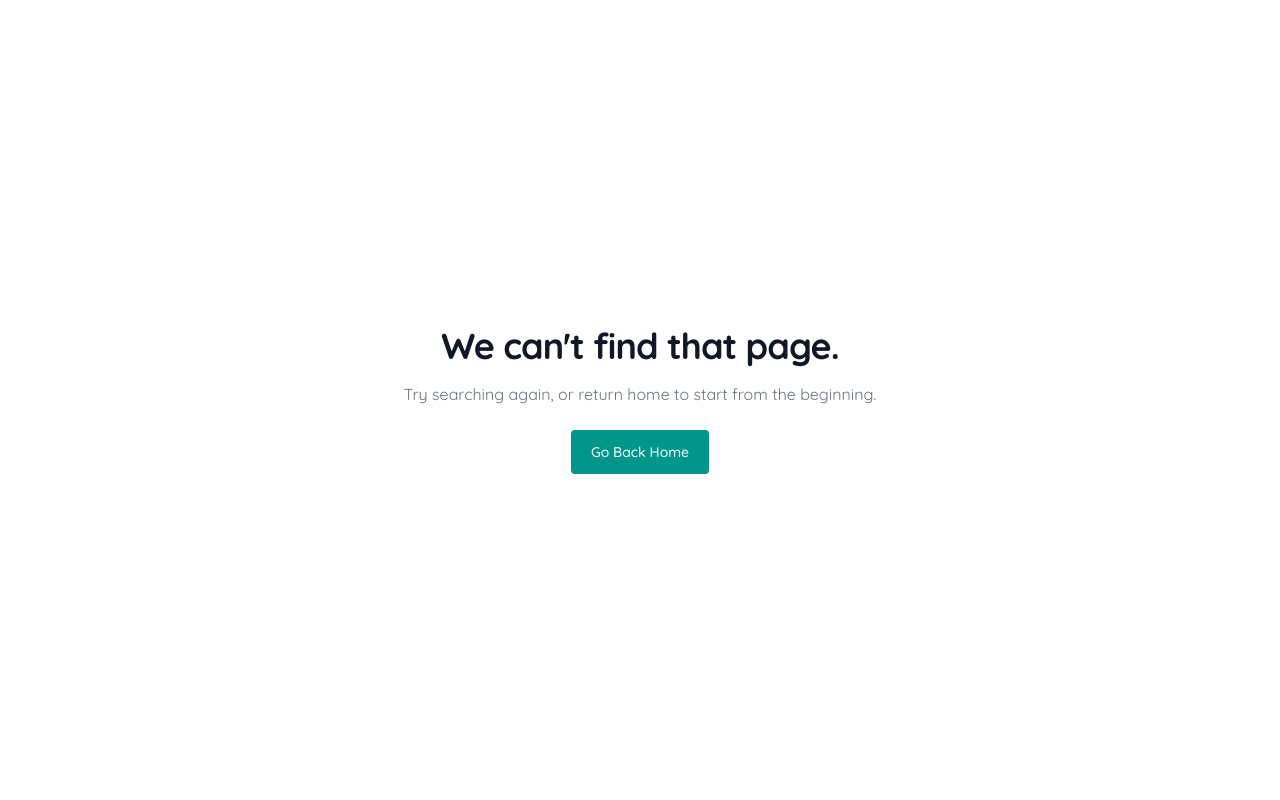
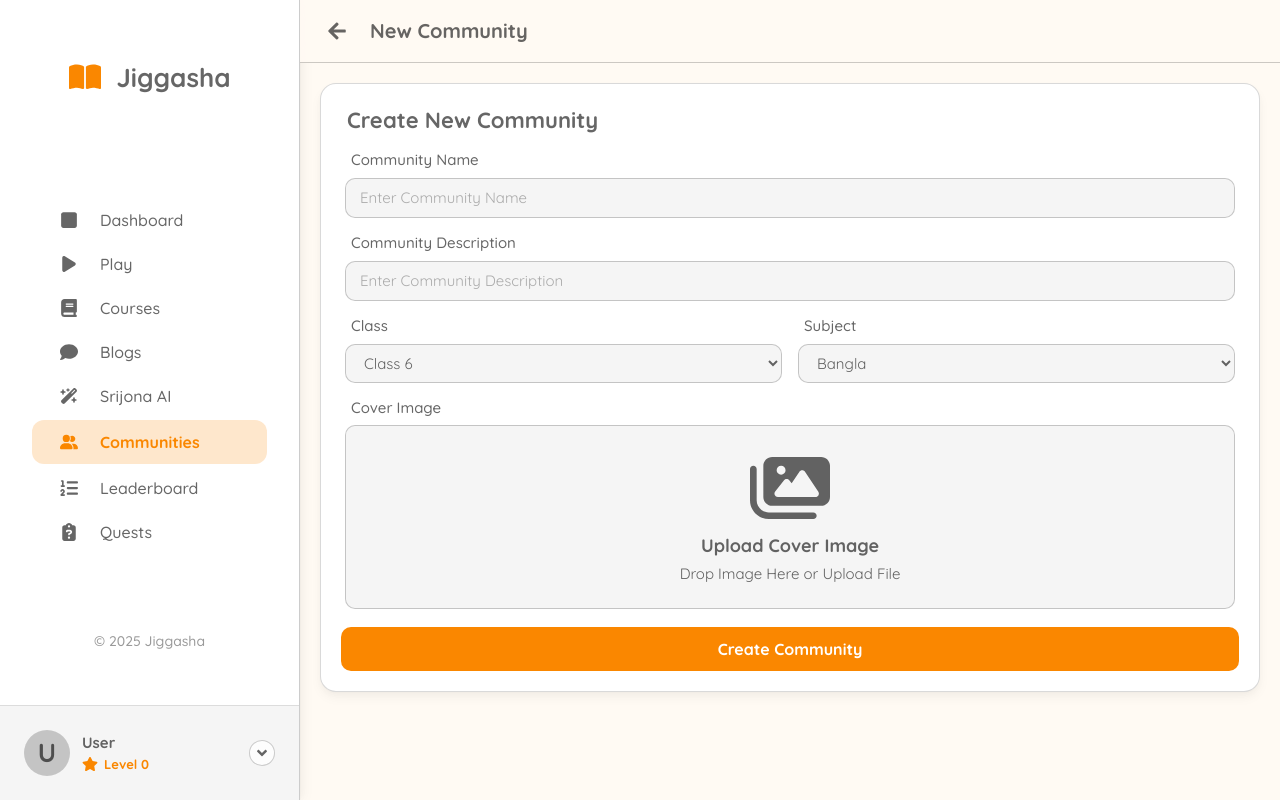
Before and after one commit to NahinIntesher/Jiggasha, a Next.js app in the folder client/: page /communities/new-community in a window 1280 px wide. Before the commit this address had no page. Built offline with nearby package versions, Linux system fonts and the light colour scheme.

Commit message:
community join and new community frontend

```diff
--- /dev/null
+++ b/client/src/app/(logged-in)/communities/new-community/page.js
@@ -0,0 +1,244 @@
+"use client";
+
+import HeaderAlt from "@/components/ui/HeaderAlt";
+import { useRouter } from "next/navigation";
+import React, { useRef, useState } from "react";
+import {
+  classLevel,
+  group,
+  department,
+  subject,
+  subjectName,
+} from "@/utils/Constant";
+import { FaImages, FaXmark } from "react-icons/fa6";
+
+export default function NewCommunity() {
+  const quillRef = useRef();
+
+  const router = useRouter();
+
+  const [errors, setErrors] = useState({});
+
+  const [formData, setFormData] = useState({
+    coverImage: null,
+    classLevel: "6",
+    group: "all",
+    subject: 101,
+    name: "",
+    description: "",
+  });
+
+  function deleteImage(e) {
+    e.stopPropagation();
+    e.preventDefault();
+
+    setFormData((prev) => ({
+      ...prev,
+      coverImage: null,
+    }));
+  }
+
+  const handleChange = (e) => {
+    const { name, value, files } = e.target;
+    if (name === "coverImage") {
+      setFormData({ ...formData, coverImage: files[0] });
+    } else {
+      setFormData({ ...formData, [name]: value });
+    }
+  };
+
+  const handleSubmit = async (e) => {
+    e.preventDefault();
+
+    try {
+      const formDataToSend = new FormData();
+      formDataToSend.append("coverImage", formData.coverImage);
+      formDataToSend.append("classLevel", formData.classLevel);
+      formDataToSend.append("name", formData.name);
+      formDataToSend.append("description", formData.description);
+      formDataToSend.append("group", formData.group);
+      formDataToSend.append("subject", formData.subject);
+
+      const response = await fetch("http://localhost:8000/communities/add", {
+        method: "POST",
+        body: formDataToSend,
+        credentials: "include",
+      });
+
+      const result = await response.json();
+
+      // const result = JSON.parse(resultText);
+
+      if (result.status === "Success") {
+        alert("Blog added!");
+        router.back();
+      } else {
+        console.error("Error adding blog:", result);
+      }
+    } catch (error) {
+      console.error("Error during blog creation:", error);
+      setErrors("An error occurred, please try again later.");
+    }
+  };
+
+  return (
+    <>
+      <HeaderAlt title="New Community" />
+
+      <form onSubmit={handleSubmit} className="formBox">
+        <div className="title">Create New Community</div>
+
+        <label>
+          <div className="name">Community Name</div>
+          <input
+            type="text"
+            name="name"
+            placeholder="Enter Community Name"
+            value={formData.name || ""}
+            onChange={handleChange}
+            required
+          />
+        </label>
+        <label>
+          <div className="name">Community Description</div>
+          <input
+            type="text"
+            name="description"
+            placeholder="Enter Community Description"
+            value={formData.description || ""}
+            onChange={handleChange}
+            required
+          />
+        </label>
+        <div className="multipleLabel">
+          <label>
+            <div className="name">Class</div>
+            <select
+              name="classLevel"
+              value={formData.classLevel}
+              onChange={handleChange}
+            >
+              {classLevel.map((level) => (
+                <option key={level} value={level}>
+                  {level == "admission"
+                    ? "Admission"
+                    : level == "undergraduate"
+                    ? "Undergraduate"
+                    : `Class ${level}`}
+                </option>
+              ))}
+            </select>
+          </label>
+          {formData.classLevel == "9-10" ||
+          formData.classLevel == "11-12" ||
+          formData.classLevel == "admission" ? (
+            <label>
+              <div className="name">Group</div>
+              <select
+                name="group"
+                value={formData.group}
+                onChange={handleChange}
+              >
+                <option value="all">All Group</option>
+                {group.map((level) => (
+                  <option key={level} value={level}>
+                    {level}
+                  </option>
+                ))}
+              </select>
+            </label>
+          ) : formData.classLevel == "undergraduate" ? (
+            <label>
+              <div className="name">Department</div>
+              <select
+                name="group"
+                value={formData.group}
+                onChange={handleChange}
+              >
+                <option value="all">All Department</option>
+                {department.map((level) => (
+                  <option key={level} value={level}>
+                    {level}
+                  </option>
+                ))}
+              </select>
+            </label>
+          ) : (
+            <></>
+          )}
+          {formData.classLevel == "9-10" ||
+          formData.classLevel == "11-12" ||
+          formData.classLevel == "admission" ||
+          formData.classLevel == "undergraduate" ? (
+            formData.group != "" && (
+              <label>
+                <div className="name">Subject</div>
+                <select
+                  name="subject"
+                  value={formData.subject}
+                  onChange={handleChange}
+                >
+                  {subject[formData.classLevel][formData.group].map((level) => (
+                    <option key={level} value={level}>
+                      {subjectName[level]}
+                    </option>
+                  ))}
+                </select>
+              </label>
+            )
+          ) : formData.classLevel != "" ? (
+            <label>
+              <div className="name">Subject</div>
+              <select
+                name="subject"
+                value={formData.subject}
+                onChange={handleChange}
+              >
+                {subject[formData.classLevel].map((level) => (
+                  <option key={level} value={level}>
+                    {subjectName[level]}
+                  </option>
+                ))}
+              </select>
+            </label>
+          ) : (
+            <></>
+          )}
+        </div>
+
+        <label>
+          <div className="name">Cover Image</div>
+          <div className="uploadContainer">
+            {formData.coverImage ? (
+              <div className="preview">
+                <img
+                  src={URL.createObjectURL(formData.coverImage)}
+                  alt="Preview"
+                  className="previewImage"
+                />
+                <div className="delete" onClick={deleteImage}>
+                  <FaXmark />
+                </div>
+              </div>
+            ) : (
+              <div className="upload">
+                <FaImages className="icon" />
+                <div className="title">Upload Cover Image</div>
+                <div className="semiTitle">Drop Image Here or Upload File</div>
+                <input
+                  type="file"
+                  name="coverImage"
+                  onChange={handleChange}
+                  accept="image/*"
+                />
+              </div>
+            )}
+          </div>
+        </label>
+        <button className="submit" type="submit">
+          Create Community
+        </button>
+      </form>
+    </>
+  );
+}
--- a/client/src/app/(logged-in)/profile/page.js
+++ b/client/src/app/(logged-in)/profile/page.js
@@ -189,15 +189,6 @@ export default function Profile() {
                       {user.user_group || "Not specified"}
                     </p>
                   </div>
-
-                  <div className="border-l-4 border-orange-400 pl-4">
-                    <p className="text-sm font-medium text-gray-600 uppercase tracking-wide">
-                      Performance Rating
-                    </p>
-                    <p className="text-lg font-semibold text-orange-600 mt-1">
-                      {user.user_rating || "Not rated"}
-                    </p>
-                  </div>
                 </div>
               </div>
             </div>
--- a/client/src/components/Communities/BrowseCommunities.jsx
+++ b/client/src/components/Communities/BrowseCommunities.jsx
@@ -268,10 +268,14 @@ export default function BrowseCommunities() {
             name={community.name}
             description={community.description}
             subject={community.subject}
-            classLevel={community.class_level}
-            totalMembers={community.total_members}
+            class_level={community.class_level}
+            total_members={community.total_members}
+            admin_id={community.admin_id}
+            admin_name={community.admin_name}
+            admin_picture={community.admin_picture}
+            created_at={community.created_at}
             isJoined={community.is_member === 1}
-            coverImage={community.cover_image_url}
+            cover_image_url={community.cover_image_url}
             view={view}
           />
         ))}
--- a/client/src/components/Communities/CommunityCard.jsx
+++ b/client/src/components/Communities/CommunityCard.jsx
@@ -1,7 +1,10 @@
 "use client";
-import React, { useState } from "react";
-import { FaStar, FaUser, FaSpinner } from "react-icons/fa6";
-import "@/app/globals.css"; // Ensure global styles are imported
+import React, { use, useEffect, useState } from "react";
+import Link from "next/link";
+import { FaUser, FaSpinner, FaComment } from "react-icons/fa6";
+import { FaCalendarAlt } from "react-icons/fa";
+import { dateFormat } from "@/utils/Functions";
+import { subjectName } from "@/utils/Constant";
 
 const CommunityCard = ({
   community_id,
@@ -10,10 +13,14 @@ const CommunityCard = ({
   subject,
   class_level,
   total_members,
-  creator_name = "Unknown",
-  creator_image = null,
+  created_at,
+  cover_image_url,
+  admin_name = "Unknown",
+  admin_id,
+  admin_picture,
   isJoined = false,
   onJoinSuccess = () => {},
+  view = "grid", // or "list"
 }) => {
   const [showConfirmation, setShowConfirmation] = useState(false);
   const [joined, setJoined] = useState(isJoined);
@@ -24,12 +31,18 @@ const CommunityCard = ({
     setShowConfirmation(true);
   };
 
+  useEffect(() => {
+    total_members = parseInt(total_members) || 0; // Ensure total_members is a number
+  }, [isJoined]);
+
   const handleConfirmJoin = async () => {
     setIsLoading(true);
     try {
-      const response = await fetch("/api/communities/join", {
+      const response = await fetch("http://localhost:8000/communities/join", {
         method: "POST",
         headers: { "Content-Type": "application/json" },
+        credentials: "include",
+        mode: "cors",
         body: JSON.stringify({ community_id }),
       });
       const data = await response.json();
@@ -39,11 +52,11 @@ const CommunityCard = ({
         onJoinSuccess(community_id);
         setShowConfirmation(false);
       } else {
-        alert(data.message || "Failed to join community. Please try again.");
+        alert(data.message || "Failed to join community.");
       }
     } catch (error) {
       console.error("Error joining community:", error);
-      alert("Network error. Please check your connection and try again.");
+      alert("Network error. Please try again.");
     } finally {
       setIsLoading(false);
     }
@@ -55,25 +68,37 @@ const CommunityCard = ({
 
   return (
     <>
-      <div className={`card communityCardBox`}>
-        {/* Header */}
+      <Link href={`/communities/${community_id}`} className={`card ${view}Box`}>
+        {cover_image_url ? (
+          <img className="previewImage" src={cover_image_url} alt="Cover" />
+        ) : (
+          <div className="psudoPreviewImage">
+            <FaComment />
+          </div>
+        )}
+
         <div className="details">
           <div className="cardContentContainer">
             <div className="titleContainer">
               <div className="title">{name}</div>
               <div className="tags">
-                <div className="orangeTag">{subject}</div>
+                <div className="orangeTag">
+                  {subjectName[subject] || subject}
+                </div>
                 <div className="grayTag">{class_level}</div>
               </div>
               <div className="description">{description}</div>
             </div>
 
-            {/* Join Button */}
             <div className="voting joinSection">
               <button
-                onClick={handleJoinClick}
+                onClick={(e) => {
+                  e.preventDefault();
+                  e.stopPropagation();
+                  handleJoinClick();
+                }}
                 disabled={joined || isLoading}
-                className={`button joinButton ${
+                className={`bg-orange-400 hover:bg-orange-500 font-semibold text-white px-6 py-2 rounded-xl  ${
                   joined ? "active joined" : "notJoined"
                 }`}
               >
@@ -93,25 +118,27 @@ const CommunityCard = ({
 
           <hr />
 
-          {/* Footer Info */}
           <div className="informationContainer">
             <div className="author">
               <div className="profilePicture">
-                {creator_image ? (
-                  <img src={creator_image} alt={creator_name} />
+                {admin_picture ? (
+                  <img src={admin_picture} alt={admin_name} />
                 ) : (
-                  <div className="psudoProfilePicture">{creator_name[0]}</div>
+                  <div className="psudoProfilePicture">{admin_name[0]}</div>
                 )}
               </div>
               <div className="nameContainer">
                 <div className="createdBy">Created By</div>
-                <div className="name">{creator_name}</div>
+                <div className="name">{admin_name}</div>
               </div>
             </div>
 
             <hr className="gridOnly" />
-
             <div className="informations">
+              <div className="information">
+                <FaCalendarAlt className="icon" />
+                <div className="text">{dateFormat(created_at)}</div>
+              </div>
               <div className="information">
                 <FaUser className="icon" />
                 <div className="text">{total_members} Members</div>
@@ -119,31 +146,30 @@ const CommunityCard = ({
             </div>
           </div>
         </div>
-      </div>
+      </Link>
 
-      {/* Confirmation Popup */}
+      {/* Join Confirmation Modal */}
       {showConfirmation && (
-        <div className="fixed inset-0 bg-black bg-opacity-50 flex items-center justify-center z-50 p-4">
-          <div className="bg-white rounded-lg shadow-xl max-w-md w-full p-6">
+        <div className="fixed inset-0 bg-transparent backdrop-blur-sm bg-opacity-50 flex items-center justify-center z-50 p-4">
+          <div className="bg-white rounded-xl  border border-orange-600 shadow-2xl max-w-md w-full p-6">
             <h3 className="text-lg font-semibold text-gray-800 mb-4">
               Join Community
             </h3>
             <p className="text-gray-600 mb-6">
-              Are you sure you want to join "{name}"? You'll be able to
-              participate in discussions and access community resources.
+              Are you sure you want to join "{name}"?
             </p>
             <div className="flex gap-3 justify-end">
               <button
                 onClick={handleCancelJoin}
                 disabled={isLoading}
-                className="px-4 py-2 text-gray-600 border border-gray-300 rounded-md hover:bg-gray-50 transition-colors disabled:opacity-50"
+                className="px-4 py-2 text-gray-600 border border-gray-300 rounded-xl hover:bg-gray-50 transition-colors disabled:opacity-50"
               >
                 Cancel
               </button>
               <button
                 onClick={handleConfirmJoin}
                 disabled={isLoading}
-                className="px-4 py-2 bg-orange-500 hover:bg-orange-600 text-white rounded-md transition-colors disabled:opacity-50 flex items-center gap-2"
+                className="px-4 py-2 bg-orange-500 hover:bg-orange-600 text-white rounded-xl transition-colors disabled:opacity-50 flex items-center gap-2"
               >
                 {isLoading ? (
                   <>
--- a/client/src/components/Communities/MyCommunities.jsx
+++ b/client/src/components/Communities/MyCommunities.jsx
@@ -266,12 +266,16 @@ export default function MyCommunities() {
         {filteredCommunities.map((community) => (
           <CommunityCard
             key={community.community_id}
-            id={community.community_id}
+            community_id={community.community_id}
             name={community.name}
             description={community.description}
             subject={community.subject}
-            classLevel={community.class_level}
-            totalMembers={parseInt(community.total_members)}
+            class_level={community.class_level}
+            total_members={parseInt(community.total_members)}
+            admin_id={community.admin_id}
+            admin_name={community.admin_name}
+            admin_picture={community.admin_picture}
+            created_at={community.created_at}
             isJoined={community.is_member === 1}
             coverImage={community.cover_image_url}
             view={view}
```
